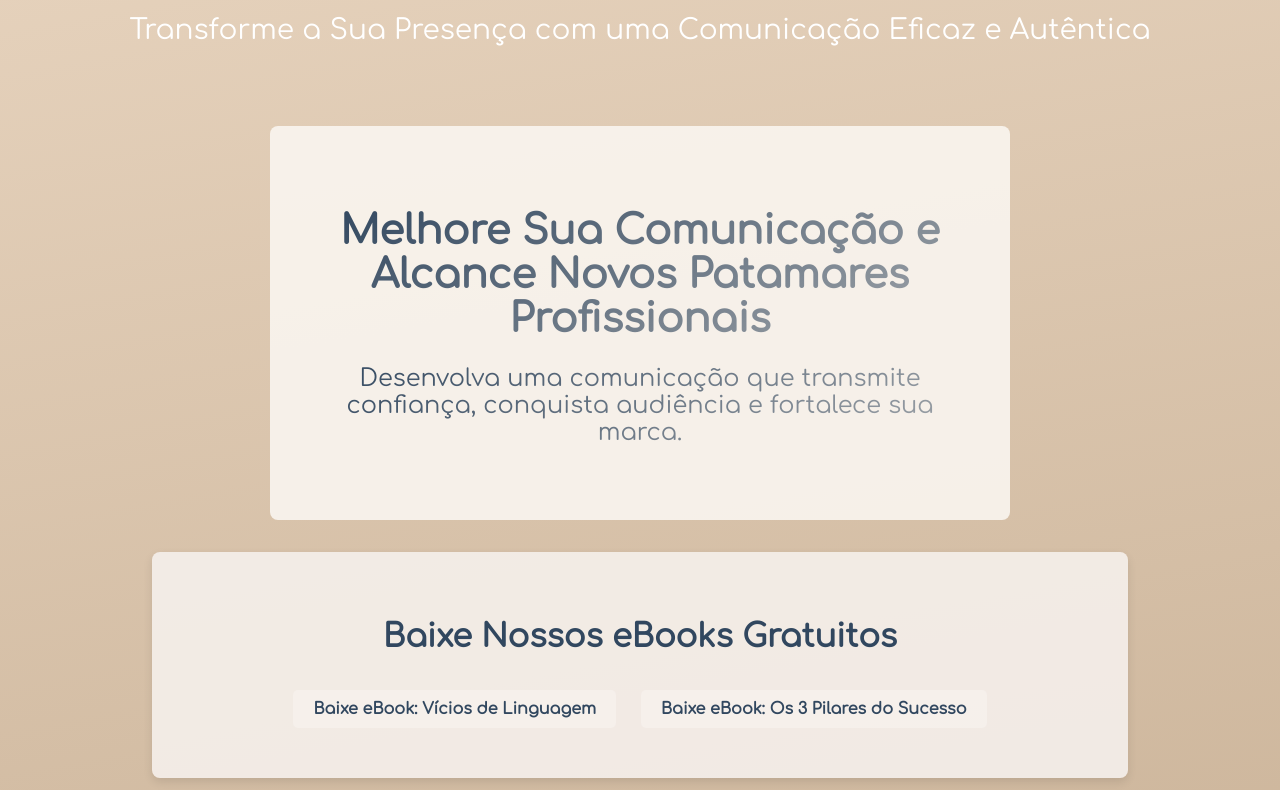
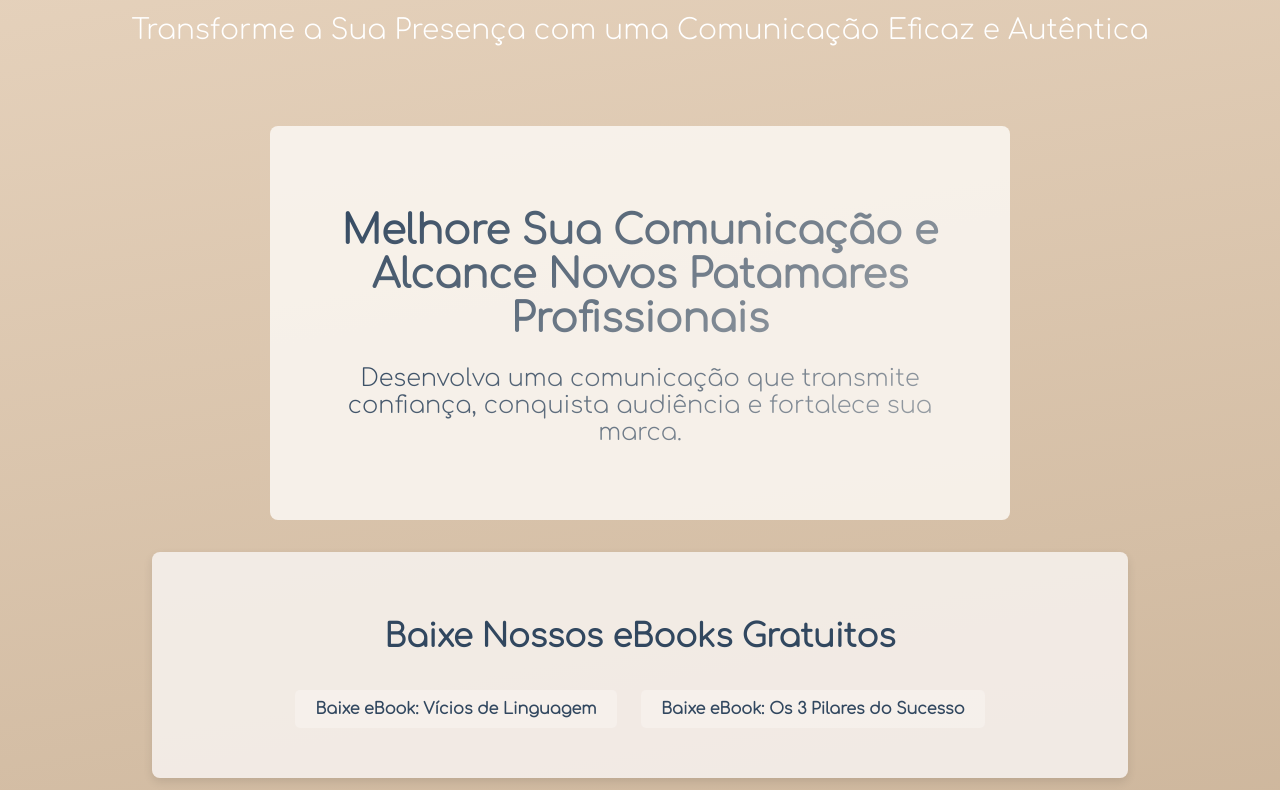
Before and after one commit to mraro/Site-Demo-Comunica-o-Agradavel, a plain HTML site: page index.html in a window 1280 px wide. Shown: the part 254-1044 px from the top of the page. Drawn offline with Linux system fonts and the light colour scheme; a script that the page names is missing.

Commit message:
Update styles.css

```diff
--- a/styles.css
+++ b/styles.css
@@ -7,7 +7,7 @@ li{
 }
 @font-face {
     font-family: 'comfortaa';
-    src: url('comfortaa\\Comfortaa-Regular.ttf') format('woff');
+    src: url('comfortaa\\Comfortaa-Light.ttf') format('woff');
     font-weight: normal;
     font-style: normal;
   }
```
